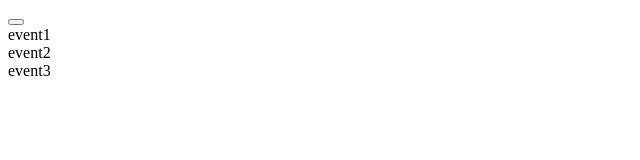
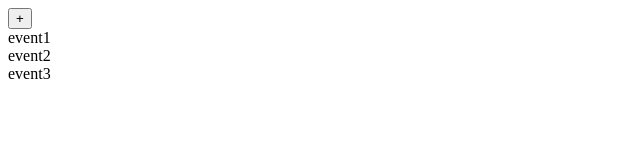
Before and after one commit to truthiswill/schedulit-app, a React app: page / in a window 1280 px wide. Shown: the top 160 px of the page, without its empty margins (0-640 px from the left). Built offline with nearby package versions, Linux system fonts and the light colour scheme; the HTML template or start-up script is replaced by a standard one.

Commit message:
Option to create post

```diff
--- a/public/src/components/App.jsx
+++ b/public/src/components/App.jsx
@@ -1,13 +1,15 @@
 import React, { Component } from 'react';
 import Events from './Events.jsx';
+import Create from './Create.jsx';
 
 class App extends Component {
   constructor(props) {
     super(props);
     this.state = {
-      view: 'default',
+      view: true,
       events: ['event1', 'event2', 'event3']
     };
+    this.changeView = this.changeView.bind(this);
   }
 
   changeView() {
@@ -15,11 +17,11 @@ class App extends Component {
   }
 
   render() {
-    let { events } = this.state;
+    let { events, view } = this.state;
     return (
       <div>
-        <button />
-        <Events events={events} />
+        <button onClick={this.changeView}>+</button>
+        <div>{view ? <Events events={events} /> : <Create />}</div>
       </div>
     );
   }
--- a/public/src/components/Create.jsx
+++ b/public/src/components/Create.jsx
@@ -3,9 +3,7 @@ import React, { Component } from 'react';
 class Create extends Component {
   constructor(props) {
     super(props);
-    this.state = {
-      value: ''
-    };
+    this.state = { value: '' };
 
     this.handleChange = this.handleChange.bind(this);
     this.handleSubmit = this.handleSubmit.bind(this);
@@ -24,7 +22,7 @@ class Create extends Component {
     return (
       <form onSubmit={this.handleSubmit}>
         <label>
-          Name:
+          Event Name:
           <input
             type="text"
             value={this.state.value}
```
Also changed, not shown: public/dist/bundle.js.
